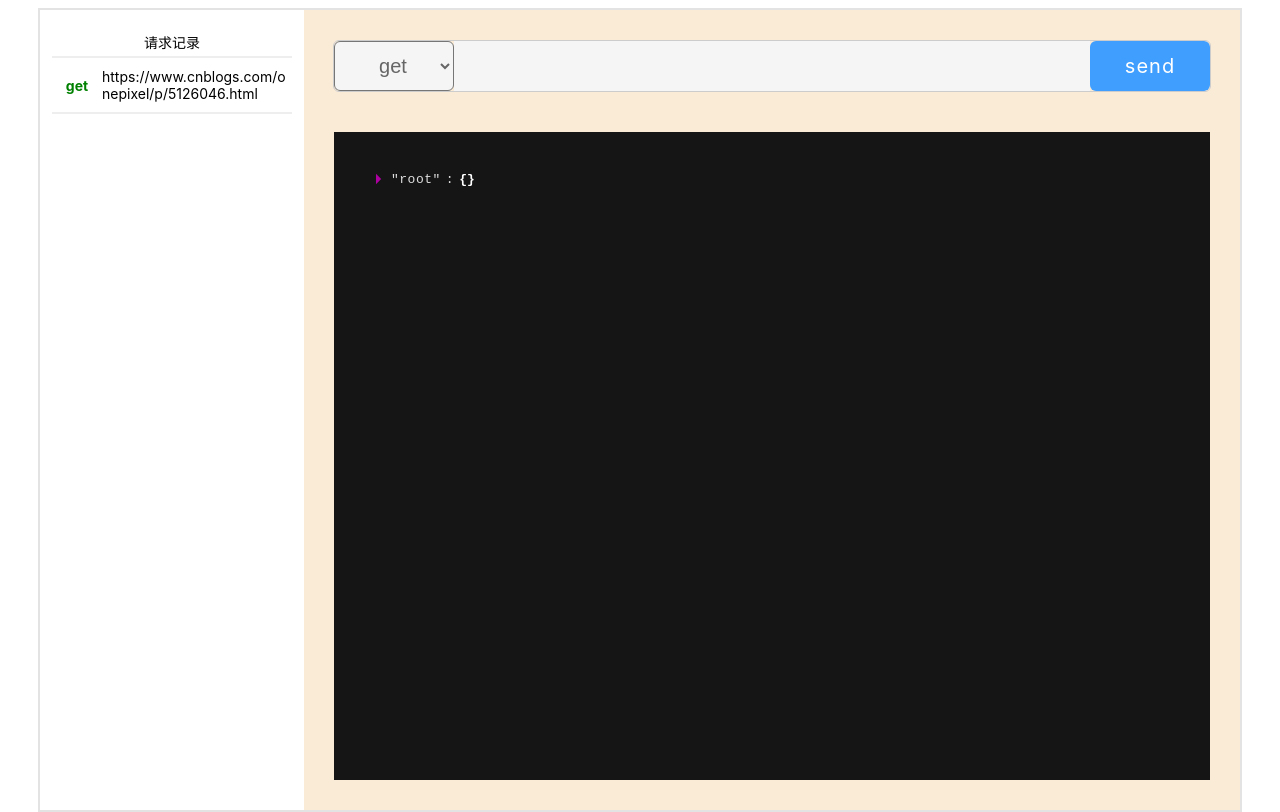
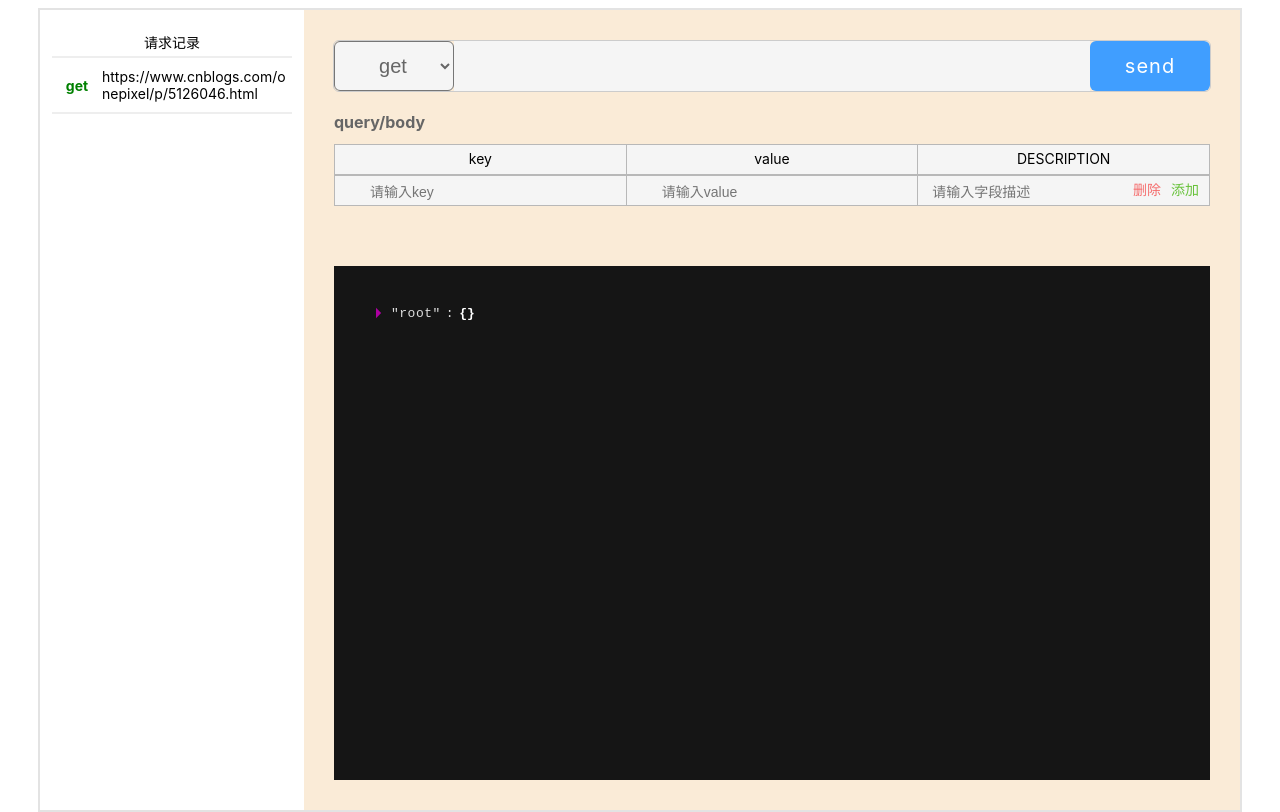
Before and after one commit to magicsli/postson, a React (Create React App) app: page / in a window 1280 px wide. Built offline with nearby package versions, Linux system fonts and the light colour scheme.

Commit message:
feat: 添加params功能

```diff
--- a/src/component/Postson/index.css
+++ b/src/component/Postson/index.css
@@ -114,3 +114,60 @@
     overflow-y: scroll;
     text-align: left;
 }
+.json-content::-webkit-scrollbar { width: 0 !important }
+
+.params-container {
+    width: 100%;
+    margin: 20px 0;
+    max-height: 120px;
+    overflow-y: scroll;
+}
+.params-container::-webkit-scrollbar { width: 0 !important }
+.params-title {
+    font-size: 16px;
+    color: #666;
+    text-align: left;
+    font-weight: bold;
+    margin-bottom: 12px;
+}
+.params-flex {
+    width: 100%;
+    display: flex;
+    justify-content: space-around;
+    text-align: center;
+    background-color: #f5f5f5;
+    border-top: 1px solid rgb(184, 184, 184);
+    line-height: 28px;
+    height: 30px;
+    font-size: 14px;
+}
+.params-flex div {
+    flex: 1;
+    border: 1px solid rgb(184, 184, 184);
+    margin-top: -1px;
+    margin-left: -1px;
+    box-sizing: border-box;
+    overflow: hidden;
+}
+.params-flex div:first-child{
+    margin-left: 0;
+}
+.params-flex input {
+    flex: 1;
+    padding-left: 14px;
+    font-size: 14px;
+    border: none;
+    outline: none;
+    height: 100%;
+    width: 80%;
+    background-color: #f5f5f5;
+}
+.params-handle {
+    display: flex;
+    justify-content: space-between;
+}
+.params-flex span {
+    display: block;
+    margin-right: 10px;
+    color: aqua;
+}
--- a/src/component/Postson/index.jsx
+++ b/src/component/Postson/index.jsx
@@ -6,14 +6,16 @@ import ReactJson from 'react-json-view'
 const initHistory = JSON.parse(localStorage.getItem("historyList"))  || [
     {
         methods:'get',
-        url:'https://www.cnblogs.com/onepixel/p/5126046.html'
+        url:'https://www.cnblogs.com/onepixel/p/5126046.html',
+        data: [{ id:0,  key:'', des: '', value:''  }]
     }
 ]
 
-const initSend = {
+const initSend = () => ({
     methods: 'get',
-    url: ''
-}
+    url: '',
+    data: [ { id:0, key:'', des: '', value:'' } ], // 需要传递的数据
+})
 
 /**
  * 为不同的请求方式设置不同颜色
@@ -34,6 +36,8 @@ export default function Postson() {
     const [historyList, setHistoryList] = useState(initHistory);
     const [send, setSend] = useState(initSend);
     const [jsonResulet, serJsonResult] = useState({});
+
+
     const handleSend = async () => {
         if (!isLink(send.url)) {
             alert("请输入正确的url");
@@ -41,7 +45,11 @@ export default function Postson() {
             return;
         }
         try {
-          const result =  await axios[send.methods](send.url);
+            let data = {}
+            send.data.forEach(item => {
+                data[item.key] = item.vlaue
+            })
+          const result =  await axios[send.methods](send.url, data);
           // 请求成功, 记录此次记录
           setHistoryList(historyList => {
               return [send, ...historyList]
@@ -49,7 +57,7 @@ export default function Postson() {
           // 设置json显示结果
           serJsonResult(result)
 
-        // 保存数据到缓存中
+        // 保存数据到缓存中 (只保留前12个)
         localStorage.setItem("historyList", JSON.stringify(historyList.slice(0, 12)))
 
         } catch (error) {
@@ -60,22 +68,53 @@ export default function Postson() {
 
     const handleMethodsChange = (e) => {
         setSend({
-            url: send.url,
+            ...send,
             methods:e.target.value
           })
     }
 
     const handleUrlChange = (e) => {
         setSend({
+            ...send,
             url: e.target.value,
-            methods: send.methods
           })
     }
 
+    /**
+     * 重置history中的请求历史
+     * @param {number} index 需要恢复的history的索引
+     */
     const handleResetSend = (index) => {
         setSend(historyList[index])
         serJsonResult({})
     }
+
+    /**
+     *
+     * @param {event} e input事件对象
+     * @param {number} index 修改的data的索引
+     * @param {string} keyName 需要修改的键值
+     */
+    const handleParamsChange = (e, index) => {
+        setSend(send => {
+            send.data[index][e.target.name] = e.target.value
+            return {...send}
+        })
+    }
+
+   const handleAddParams = (index) => {
+        setSend(send => {
+            console.log(send.data)
+
+            send.data.unshift({ id:index+1, key:'', des: '', value:'' })
+            console.log(send.data)
+
+            return {...send}
+        })
+    }
+
+
+    console.log("????")
 
 
     return (<div className="postson-container">
@@ -102,6 +141,32 @@ export default function Postson() {
               <input type='url' value={send.url} onChange={handleUrlChange} className="url-input"></input>
               <div className='send-btn' onClick={handleSend}>send</div>
           </div>
+          <div className="params-container">
+              <div>
+                  <div className="params-title">query/body</div>
+                  <div className="params-flex">
+                      <div>key</div>
+                      <div>value</div>
+                      <div>DESCRIPTION</div>
+                  </div>
+              </div>
+              {
+                send.data.map((item, index) => (<div className="params-flex" key={item.id} >
+                    <div>
+                        <input  value={send.data[index].key} onChange={e => handleParamsChange(e, index)}  type="text" name='key' placeholder="请输入key"/>
+                    </div>
+                    <div>
+                        <input value={send.data[index].value} onChange={e => handleParamsChange(e, index)} type="text" name='value' placeholder="请输入value"/>
+                    </div>
+                    <div className="params-handle">
+                        <input  value={send.data[index].des} onChange={e => handleParamsChange(e, index)} type="text" name='des' placeholder="请输入字段描述"/>
+                        <span style={{color:"#F56C6C"}}>删除</span>
+                        <span onClick={ () => handleAddParams(index)} style={{color:"#67C23A"}}>添加</span>
+                    </div>
+                </div>))
+              }
+
+          </div>
           <div className="json-content">
               <ReactJson
                 indentWidth="4"
```
Also changed, not shown: src/assets/img/arr.png (added).
